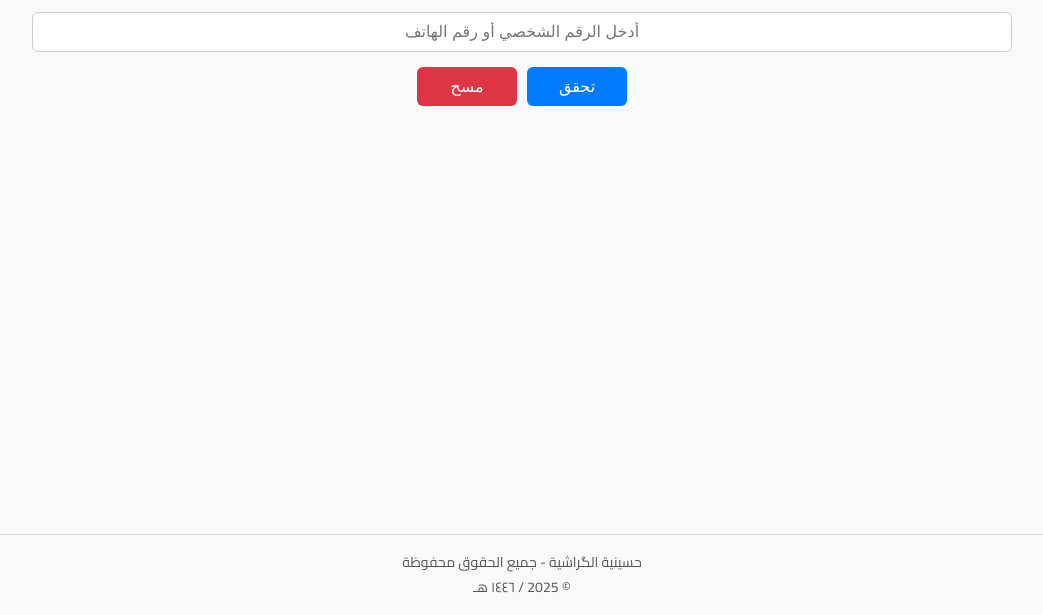
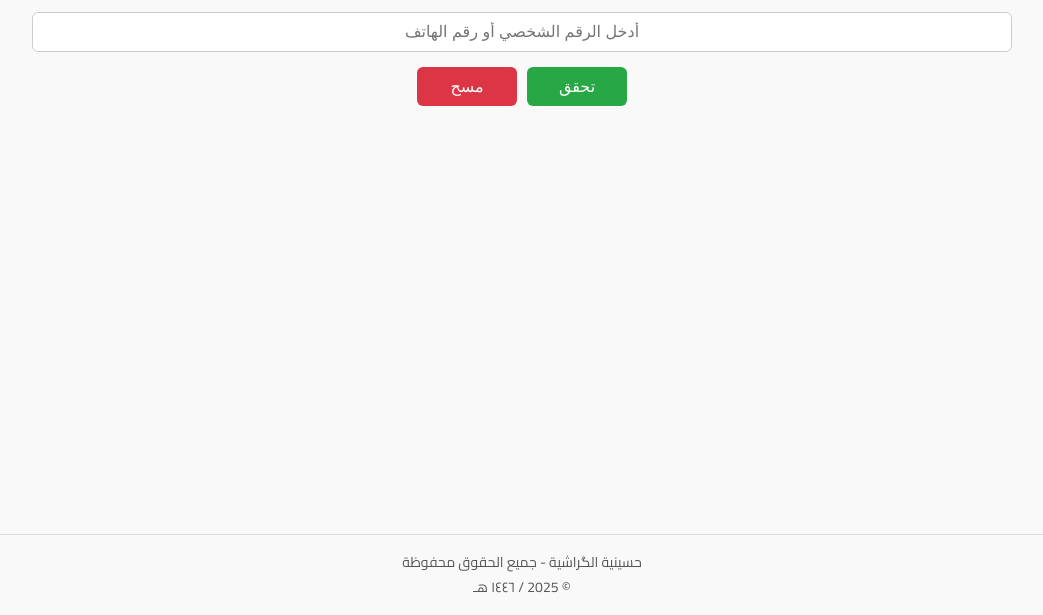
Before and after one commit to hqnajaf/Algerashiya-Social, a plain HTML site: page index.html in a window 1280 px wide. Shown: the part 185-800 px from the top of the page, without its empty margins (118-1161 px from the left). Drawn offline with Linux system fonts and the light colour scheme.

Commit message:
Change check button color

```diff
--- a/index.html
+++ b/index.html
@@ -72,14 +72,14 @@
       border: none;
     }
 
-    #checkBtn {
-      background-color: #007bff;
-      color: white;
-    }
+  #checkBtn {
+  background-color: #28a745; /* Green */
+  color: white;
+}
 
-    #checkBtn:hover {
-      background-color: #0056b3;
-    }
+#checkBtn:hover {
+  background-color: #218838; /* Darker green when hover */
+}
 
     #resetBtn {
       background-color: #dc3545;
```
